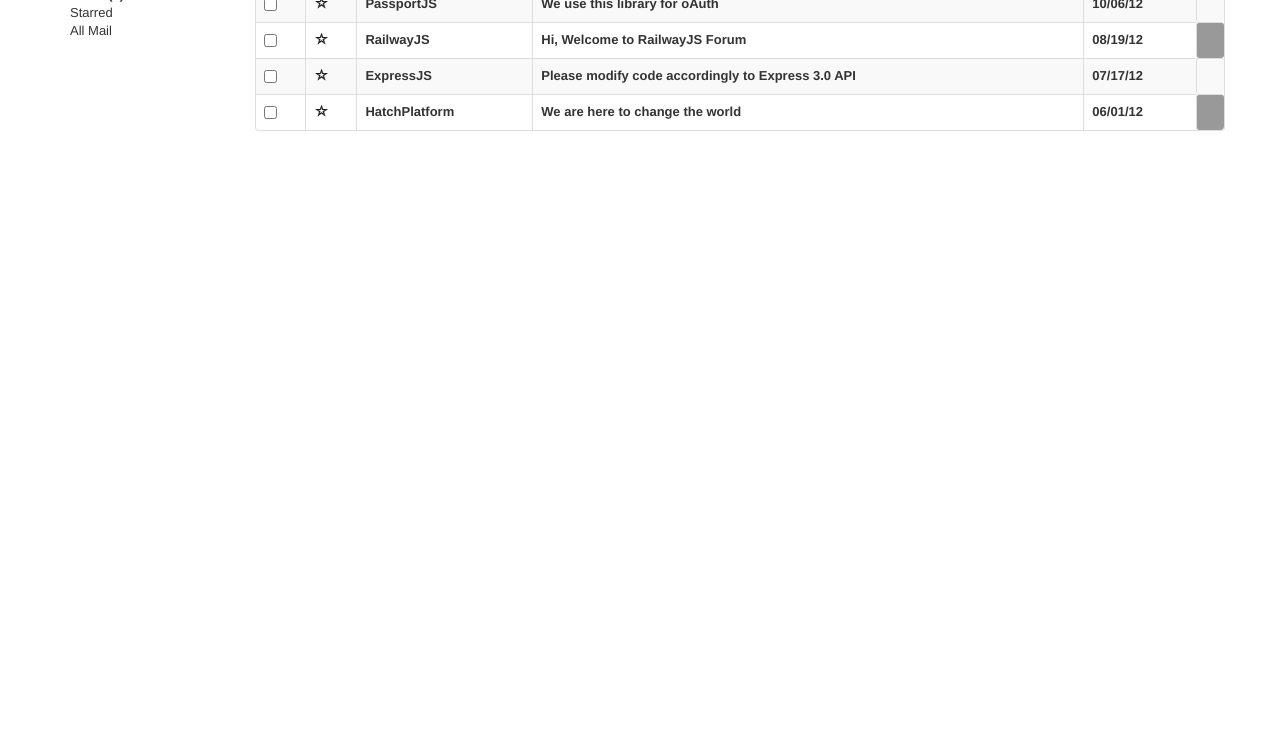
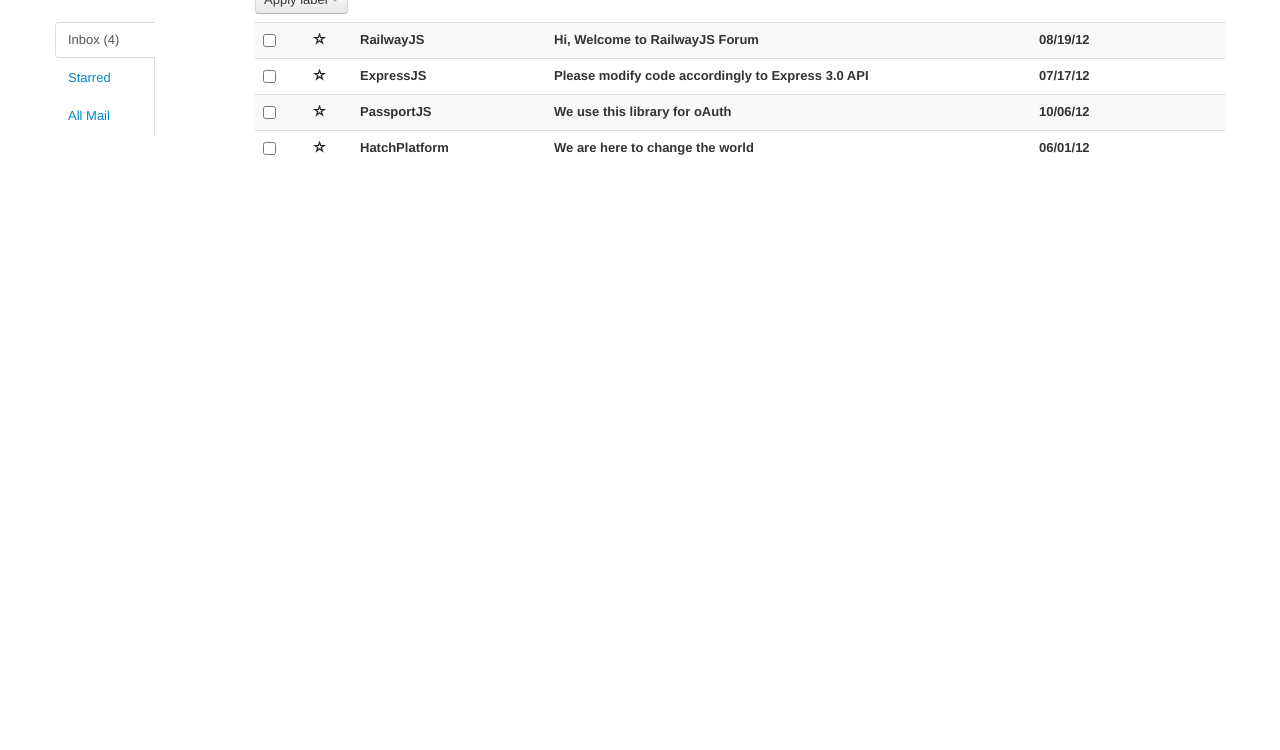
Before and after one commit to okhomenko/mailbox, a plain HTML site: page index.html in a window 1280 px wide. Shown: the part 50-800 px from the top of the page. Drawn offline with Linux system fonts and the light colour scheme.

Commit message:
Mock data now is a json data, added actions, reworked navigation as tabs

```diff
--- a/app/config.js
+++ b/app/config.js
@@ -4,7 +4,7 @@
 
   requirejs.config({
 
-    deps: ['main'],
+    deps: ['backbone.localstorage', 'bootstrap', 'main'],
 
     urlArgs: "bust=" +  (new Date()).getTime(),
 
@@ -18,6 +18,7 @@
       'underscore': '../assets/js/libs/lodash',
       'backbone': '../assets/js/libs/backbone',
       'moment': '../assets/js/libs/moment',
+      'bootstrap': '../assets/js/libs/bootstrap',
 
       // Plugins
       'backbone.localstorage': '../assets/js/plugins/backbone.localstorage',
--- a/app/main.js
+++ b/app/main.js
@@ -1,20 +1,18 @@
 requirejs([
   // Libs
   'dispatcher',
-
-  // Mock
-  '../data/mockData',
 
   // Deps
   'modules/mail/collections/mails',
   'modules/mail/views/list',
   'modules/mail/views/nav',
+  'modules/mail/views/actions',
 
-], function (Dispatcher, Data, Collection, ListView, NavView) {
+], function (Dispatcher, Collection, ListView, NavView, ActionsView) {
 
   'use strict';
 
-  var collection = window.collection = new Collection(Data);
+  var collection = window.collection = new Collection();
 
   var view = window.view = new ListView({
     collection: collection
@@ -22,14 +20,20 @@
 
   view.render(function (el) {
     $('#content').html(el);
+    collection.fetch();
   });
 
   var side = new NavView();
 
   side.render(function(el){
     $('#side').html(el);
-    Dispatcher.trigger('mails:reset', collection);
     Dispatcher.trigger('mails:renderInbox', collection);
   });
 
+  var actions = new ActionsView();
+
+  actions.render(function (el) {
+    $('#actions').html(el);
+  });
+
 });
--- a/app/modules/mail/collections/mails.js
+++ b/app/modules/mail/collections/mails.js
@@ -13,9 +13,12 @@
 
   var Collection = Backbone.Collection.extend({
     model: Model,
+    url: '/data/mockData.js',
+    //localStorage: new Backbone.LocalStorage('mails'),
 
     initialize: function () {
-
+      var _this = this;
+      this.on('reset', this.triggerGloballyReset);
     },
 
     comparator: function(model) {
@@ -54,6 +57,11 @@
 
     getStarredCount: function () {
       return this.getStarred().length;
+    },
+
+    triggerGloballyReset: function () {
+      Dispatcher.trigger('mails:reset', this);
+      Dispatcher.trigger('mails:renderInbox', this);
     }
 
   });
--- a/app/modules/mail/models/mail.js
+++ b/app/modules/mail/models/mail.js
@@ -15,7 +15,7 @@
       starred: false,
       read: false,
       selected: false,
-      archived: false
+      archived: false,
     },
 
     initialize: function () {
@@ -24,18 +24,22 @@
 
     updateRead: function () {
       this.set({'read': true});
+      this.save();
     },
 
     updateStarred: function () {
       this.set({'starred': !this.get('starred')});
+      this.save();
     },
 
     updateSelected: function () {
-      this.save({'selected': true});
+      this.set({'selected': true});
+      this.save();
     },
 
     updateArchived: function () {
-      this.save({'archived': true});
+      this.set({'archived': true});
+      this.save();
     },
 
     triggerGlobally: function () {
--- a/app/modules/mail/templates/actions.html
+++ b/app/modules/mail/templates/actions.html
@@ -0,0 +1,11 @@
+<div class="btn-group">
+  <a class="btn dropdown-toggle" data-toggle="dropdown" href='#'>
+    Apply label <span class="caret"></span>
+  </a>
+  <ul class="dropdown-menu">
+    <li><a href="#">Google Group</a></li>
+    <li><a href="#">Work</a></li>
+    <li class="divider"></li>
+    <li><a href="#">Misc</a></li>
+  </ul>
+</div>
--- a/app/modules/mail/templates/item.html
+++ b/app/modules/mail/templates/item.html
@@ -1,6 +1,8 @@
-<td class='select'><input type='checkbox' <%= selected ? 'checked' : '' %>></td>
-<td class='starred'><i class='icon-star<%= starred ? '' : '-empty' %>'></i></td>
-<td class='sender'><%= sender %></td>
+<td class='select' width='5%'><input type='checkbox' <%= selected ? 'checked' : '' %>></td>
+<td class='starred' width='5%'><i class='icon-star<%= starred ? '' : '-empty' %>'></i></td>
+<td class='sender' width='20%'><%= sender %></td>
 <td class='subject'><%= subject %></td>
-<td class='time'><%= moment(timestamp).format('MM/DD/YY') %></td>
-<td class='label'><%= label %></td>
+<td class='time' width='10%'><%= moment(timestamp).format('MM/DD/YY') %></td>
+<td class='labeltd' width='10%'>
+  <span class='<%= label !== '' ? 'label label-success' : ''%>'><%= label %></span>
+</td>
--- a/app/modules/mail/templates/nav.html
+++ b/app/modules/mail/templates/nav.html
@@ -1,11 +1,19 @@
+<ul class='nav nav-tabs'>
   <li class='inbox'>
+    <a href='#'>
       <span class='name'>Inbox</span>
       <span class='count'></span>
+    </a>
   </li>
   <li class='starred'>
+    <a href='#'>
       <span class='name'>Starred</span>
       <span class='count'></span>
+    </a>
   </li>
   <li class='all'>
+    <a href='#'>
       <span class='name'>All Mail</span>
+    </a>
   </li>
+</ul>
--- a/app/modules/mail/views/list.js
+++ b/app/modules/mail/views/list.js
@@ -14,12 +14,13 @@
   var View = Backbone.View.extend({
 
     tagName: 'table',
-    className: 'table table-striped table-bordered',
+    className: 'table table-striped',
 
     initialize: function () {
-      Dispatcher.on('mails:renderInbox', this.renderInbox, this);
-      Dispatcher.on('mails:renderStarred', this.renderStarred, this);
-      Dispatcher.on('mails:renderAll', this.renderAll, this);
+      _.bindAll(this);
+      Dispatcher.on('mails:renderInbox', this.renderInbox);
+      Dispatcher.on('mails:renderStarred', this.renderStarred);
+      Dispatcher.on('mails:renderAll', this.renderAll);
     },
 
     render: function (done) {
--- a/app/modules/mail/views/nav.js
+++ b/app/modules/mail/views/nav.js
@@ -12,8 +12,9 @@
 
   var View = Backbone.View.extend({
 
-    tagName: 'ul',
-    className: 'mod modMailbox sideNav nav nav-list',
+    tagName: 'div',
+    //className: 'mod modMailbox sideNav nav nav-list',
+    className: 'mod modMailbox tabbable tabs-left',
 
     template: _.template(Template),
 
--- a/assets/css/index.css
+++ b/assets/css/index.css
@@ -1,5 +1,6 @@
 @import url('bootstrap.css');
 @import url('bootstrap-responsive.css');
+
 
 .starred {
   -moz-user-select: none;
--- a/data/mockData.js
+++ b/data/mockData.js
@@ -1,14 +1 @@
-define([
-
-], function() {
-
-  'use strict';
-
-  return [
-    {'sender' : 'RailwayJS', 'subject' : 'Hi, Welcome to RailwayJS Forum', 'timestamp' : new Date(2012, 7, 19, 10, 30, 45) },
-    {'sender' : 'ExpressJS', 'subject' : 'Please modify code accordingly to Express 3.0 API', 'timestamp' : new Date(2012, 6, 17, 10, 30, 45) },
-    {'sender' : 'PassportJS', 'subject' : 'We use this library for oAuth', 'timestamp' : new Date(2012, 9, 6, 10, 30, 45) },
-    {'sender' : 'HatchPlatform', 'subject' : 'We are here to change the world', 'timestamp' : new Date(2012, 5, 1, 10, 30, 45) }
-  ];
-
-});
+[{"sender":"RailwayJS","subject":"Hi, Welcome to RailwayJS Forum","timestamp":"2012-08-19T07:30:45.000Z"},{"sender":"ExpressJS","subject":"Please modify code accordingly to Express 3.0 API","timestamp":"2012-07-17T07:30:45.000Z"},{"sender":"PassportJS","subject":"We use this library for oAuth","timestamp":"2012-10-06T07:30:45.000Z"},{"sender":"HatchPlatform","subject":"We are here to change the world","timestamp":"2012-06-01T07:30:45.000Z"}]
--- a/index.html
+++ b/index.html
@@ -14,13 +14,20 @@
     <h1>MailBox</h1>
   </header>
 
-    <div id='center' class='row-fluid'>
+  <div class='row'>
+    <div id='actions' class='span10 offset2'>
+      <!-- Action -->
+    </div>
+    <br><br>
+  </div>
+
+  <div id='center' class='row center'>
 
     <aside id='side' class='span2'>
       Side
     </aside>
 
-      <div id='content' class='span10'>
+    <div id='content' class='span10 content'>
       Content
     </div>
 
```
Lines whose indentation alone changed are shown as unchanged.
